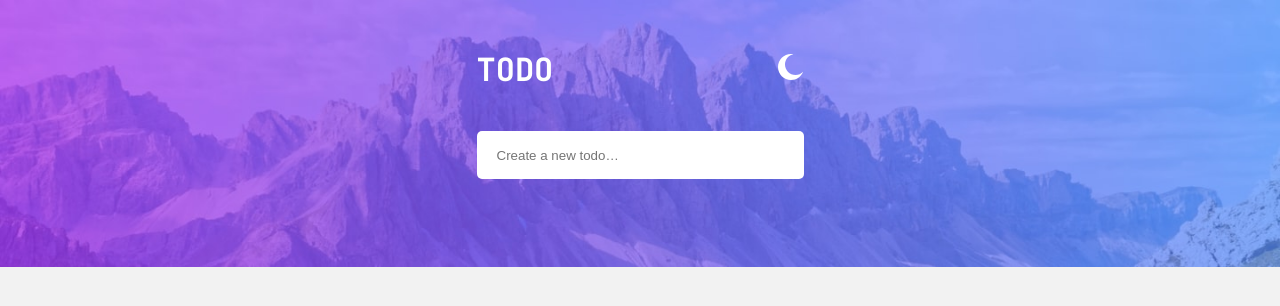
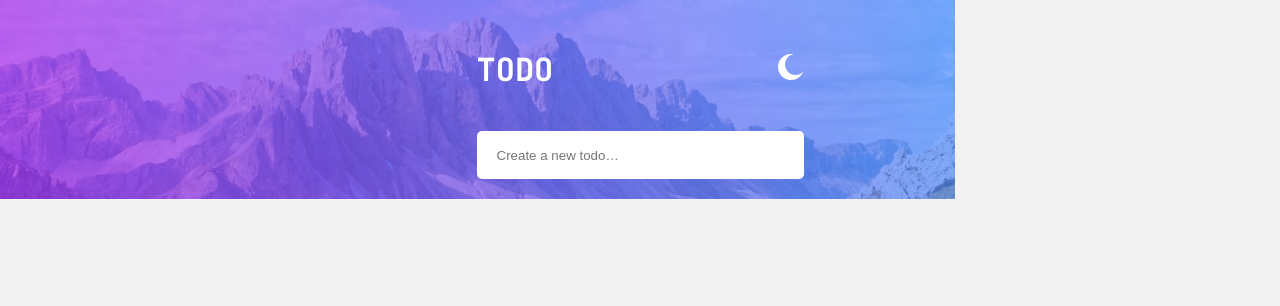
Before and after one commit to schincharauli/Todo-app-React, a React (Vite) app: page / in a window 1280 px wide. Shown: the top 306 px of the page. Built offline with nearby package versions, Linux system fonts and the light colour scheme.

Commit message:
added delete function

```diff
--- a/src/App.css
+++ b/src/App.css
@@ -1,11 +1,6 @@
-body {
-  font-family: "JetBrains Mono", monospace;
-  background-color: #f2f2f2;
-  background-image: url(./assets/images/bg-mobile-light.jpg);
-  background-size: cover;
-  max-width: 100%;
-  background-repeat: no-repeat;
-}
+
+
+
 .App {
   display: flex;
   margin: auto;
@@ -55,10 +50,16 @@ body {
   width: 20px;
   border-radius: 50%;
   border: 1px solid #d1d2da;
+
+
 }
 
 .checked-icon {
-  background: linear-gradient(135deg, #55ddff 0%, #c058f3 100%);
+
+    height: 20px;
+    width: 20px;
+    border-radius: 50%;
+    background: linear-gradient(135deg, #55ddff 0%, #c058f3 100%);
 }
 
 .check-icon svg {
@@ -79,6 +80,7 @@ body {
 
 .left-box {
   display: flex;
+  position: relative;
 }
 
 .remove-icon {
@@ -89,9 +91,3 @@ body {
   color: #d1d2da;
   text-decoration: line-through;
 }
-
-@media (min-width: 768px) {
-  body {
-    background-image: url(./assets/images/bg-desktop-light.jpg);
-  }
-}
--- a/src/App.jsx
+++ b/src/App.jsx
@@ -9,20 +9,25 @@ uuidv4();
 
 function App() {
 
+
+  // main function
   const [todos, setTodos] = useState([])
-
   const addTodo = todo => {
     setTodos([...todos, {
       id: uuidv4(), task: todo, complited: false, isEditing: false
     }])
-
     console.log(todos)
-
   }
 
+  // to check tasks as complited
   const toggleComplite = (id) => {
     setTodos(todos.map(todo => todo.id === id ? {...todo, complited : !todo.complited} : todo))
   }
+
+  const deleteTodo = (id) => {
+    setTodos(todos.filter(todo => todo.id !== id))
+  }
+
   return (
     <div className="App">
       <div className="main">
@@ -35,7 +40,8 @@ function App() {
         <InputField addTodo={addTodo}/>
         {todos.map((todo, index) => (
           <TodoList  task={todo} key={index}
-          toggleComplite={toggleComplite}/>
+          toggleComplite={toggleComplite}
+          deleteTodo={deleteTodo}/>
 
           ))}
       </div>
--- a/src/components/TodoList.jsx
+++ b/src/components/TodoList.jsx
@@ -1,12 +1,13 @@
-const TodoList = ({ task, toggleComplite }) => {
+const TodoList = ({ task, toggleComplite, deleteTodo }) => {
   return (
     <div
-      className={`lists ${task.complited ? "complited && checked-icon" : ""}`}
-      onClick={() => toggleComplite(task.id)}
-    >
-      <div className="left-box">
+      className="lists">
+      <div className={`left-box ${task.complited ? "complited" : ""}`}
+      onClick={() => toggleComplite(task.id)}>
+
         <button className="check-btn ">
-          <div className="check-icon">
+          <div className={`check-icon ${task.complited ? "complited && checked-icon" : ""}`}
+      onClick={() => toggleComplite(task.id)}>
             <span>
               <svg xmlns="http://www.w3.org/2000/svg" width="11" height="9">
                 <path
@@ -22,7 +23,7 @@ const TodoList = ({ task, toggleComplite }) => {
         <li className={"list"}>{task.task}</li>
       </div>
       <div className="remove-icon">
-        <span>
+        <span onClick={()=> deleteTodo(task.id)}>
           <svg xmlns="http://www.w3.org/2000/svg" width="18" height="18">
             <path
               fill="#494C6B"
--- a/src/index.css
+++ b/src/index.css
@@ -4,3 +4,19 @@
   padding: 0;
   box-sizing: border-box;
 }
+
+body {
+  font-family: "JetBrains Mono", monospace;
+  background-color: #f2f2f2;
+  background-image: url(./assets/images/bg-mobile-light.jpg);
+  background-size: contain;
+  background-repeat: no-repeat;
+}
+
+@media (min-width: 768px) {
+  body {
+    background-image: url(./assets/images/bg-desktop-light.jpg);
+    background-size: contain;
+  }
+
+}
```
